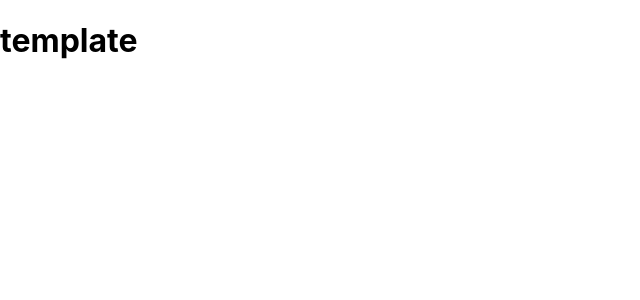
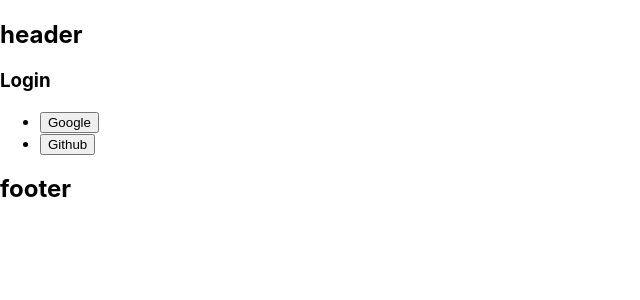
Before and after one commit to yonghoong89/businessCardMaker, a React (Create React App) app: page / in a window 1280 px wide. Shown: the top 300 px of the page, without its empty margins (0-640 px from the left). Built offline with nearby package versions, Linux system fonts and the light colour scheme; no server answers.

Commit message:
login기능 구현

```diff
--- a/src/app.jsx
+++ b/src/app.jsx
@@ -1,8 +1,9 @@
 import './app.css';
+import Login from './components/login/login';
 
-function App() {
+function App({authService}) {
   return (
-    <h1>template</h1>
+    <Login authService={authService} />
   );
 }
 
--- /dev/null
+++ b/src/components/footer/footer.jsx
@@ -0,0 +1,7 @@
+import React from 'react';
+
+const Footer = (props) => (
+        <h1>footer</h1>
+    );
+
+export default Footer;
--- /dev/null
+++ b/src/components/header/header.jsx
@@ -0,0 +1,7 @@
+import React from 'react';
+
+const Header = (props) => (
+        <h1>header</h1>
+    );
+
+export default Header;
--- /dev/null
+++ b/src/components/login/login.jsx
@@ -0,0 +1,24 @@
+import React from 'react';
+import Footer from '../footer/footer';
+import Header from '../header/header';
+const Login = ({authService}) => {
+    const onLogin = event => {
+        const loginCase = event.currentTarget.textContent;
+        authService.login(loginCase)
+    }
+    return(
+        <section>
+            <Header />
+            <section>
+                <h1>Login</h1>
+                <ul>
+                    <li><button onClick={onLogin}>Google</button></li>
+                    <li><button onClick={onLogin}>Github</button></li>
+                </ul>
+            </section>
+            <Footer />
+        </section>
+    )
+}
+
+export default Login;
--- a/src/index.js
+++ b/src/index.js
@@ -2,10 +2,11 @@
 import ReactDOM from 'react-dom';
 import './index.css';
 import App from './app';
-
+import AuthService from './service/auth_service';
+const authService = new AuthService();
 ReactDOM.render(
   <React.StrictMode>
-    <App />
+    <App authService={authService} />
   </React.StrictMode>,
   document.getElementById('root')
 );
--- a/src/service/auth_service.js
+++ b/src/service/auth_service.js
@@ -1,9 +1,10 @@
 import firebase from 'firebase';
+import firebaseApp from './firebase';
 
 class AuthService{
     login(providerName){
-        const authProvider = new firebase.auth[`${providerName}Authprovider`]();
-        return firebase.auth().signInWithPopup(authProvider)
+        const authProvider = new firebase.auth[`${providerName}AuthProvider`]();
+        return firebaseApp.auth().signInWithPopup(authProvider)
     }
 }
 
--- a/src/service/firebase.js
+++ b/src/service/firebase.js
@@ -1,7 +1,10 @@
-  const firebaseConfig = {
+import firebase from "firebase";
+
+const firebaseConfig = {
     apiKey: process.env.REACT_APP_FIREBASE_API_KEY,
     authDomain: process.env.REACT_APP_FIREBASE_AUTH_DOMAIN,
     databaseUrl:process.env.REACT_APP_FIREBASE_DATA_BASE_URL,
     projectId: process.env.REACT_APP_FIREBASE_PROJEXTUD,
   };
-  firebase.initializeApp(firebaseConfig);
+  const firebaseApp = firebase.initializeApp(firebaseConfig);
+  export default firebaseApp;
```
